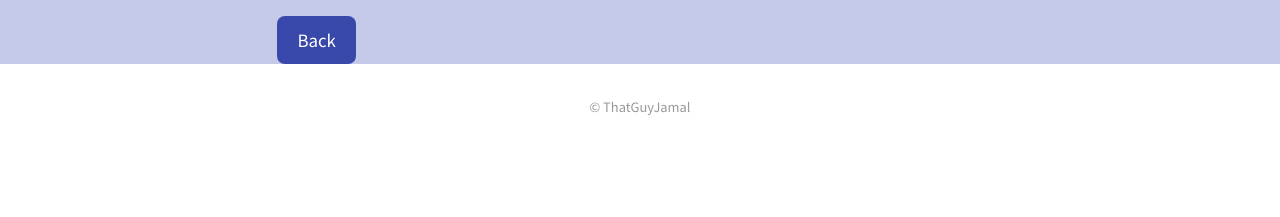
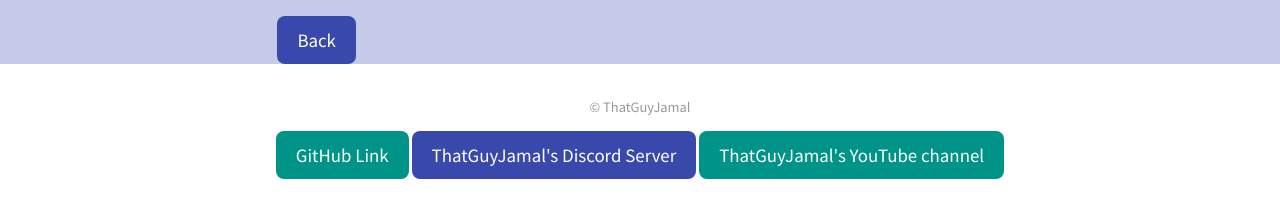
Before and after one commit to ThatGuyJamal/HTML-Template, a website: page app/src/pages/about.html in a window 1280 px wide. Shown: the part 195-412 px from the top of the page. Drawn offline with Linux system fonts and the light colour scheme; a web font is replaced by a local one.

Commit message:
Updated The HTML files, added more buttons to the site.
Links for my discord, youtube, and github repo in the code.

```diff
--- a/app/src/design/style.css
+++ b/app/src/design/style.css
@@ -79,6 +79,15 @@ body {
 	font-size: 1.18rem;
 	display: inline-block;
 }
+.button2 {
+	background-color: #009488;
+	color: #ffffff;
+	text-decoration: none;
+	padding: 12px 20px;
+	border-radius: 8px;
+	font-size: 1.18rem;
+	display: inline-block;
+}
 
 /** Bottom Header CSS */
 
--- a/app/src/pages/about.html
+++ b/app/src/pages/about.html
@@ -33,4 +33,19 @@
 
 <div class="footer">
 	<p>&copy; ThatGuyJamal</p>
+	<a
+		href="https://github.com/ThatGuyJamal/Basic-HTML-Template"
+		class="button2"
+		target="_blank"
+		>GitHub Link</a
+	>
+	<a href="https://discord.gg/NbqBQbaejS" class="button" target="_blank"
+		>ThatGuyJamal's Discord Server</a
+	>
+	<a
+		href="https://www.youtube.com/channel/UCVOQobByo_2WISQf2037eXQ"
+		class="button2"
+		target="_blank"
+		>ThatGuyJamal's YouTube channel</a
+	>
 </div>
```
Also changed, not shown: app/src/index.html (+9 -0 lines), app/src/pages/learnMore.html (+15 -0 lines), app/src/pages/portfolio.html (+15 -0 lines), README.md.
